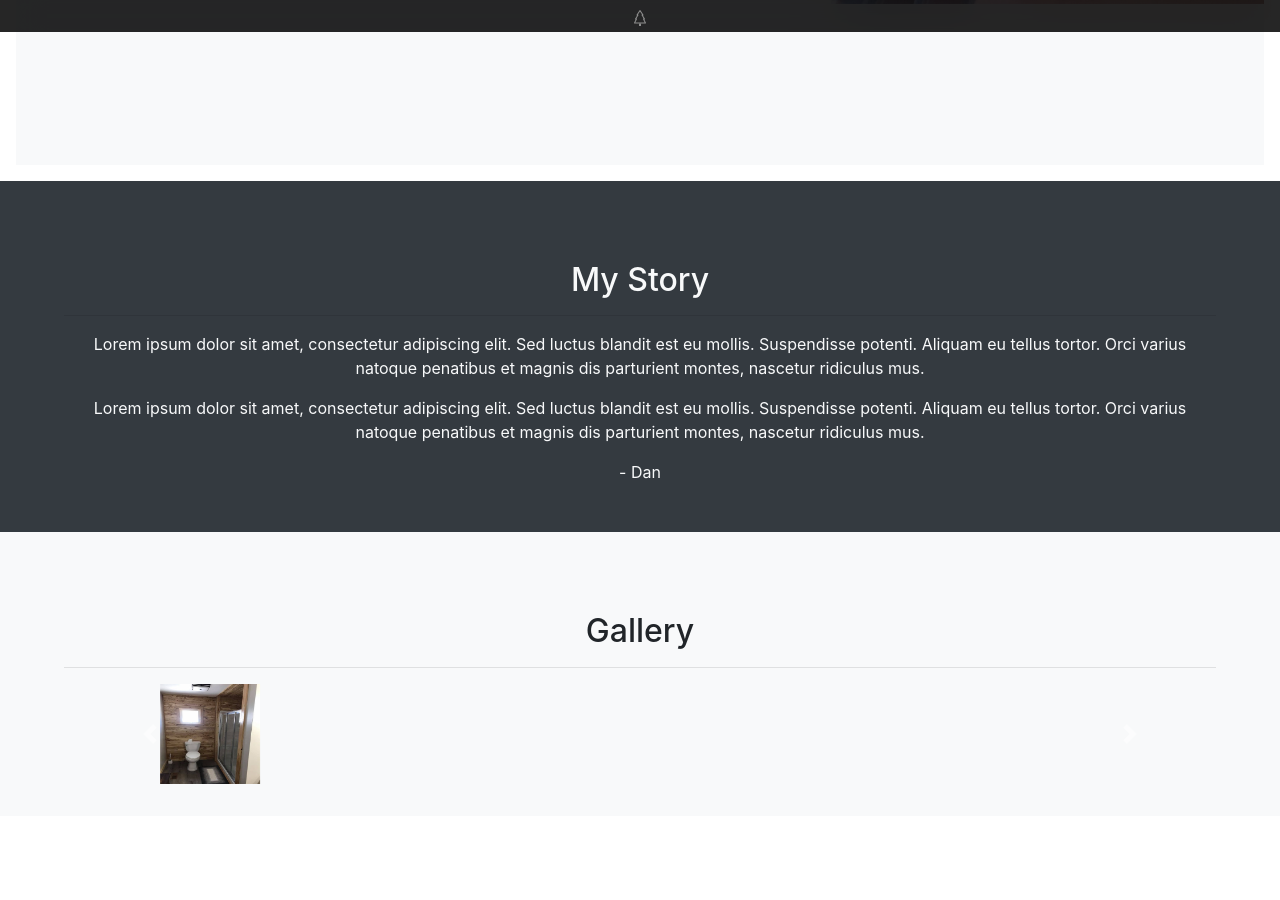
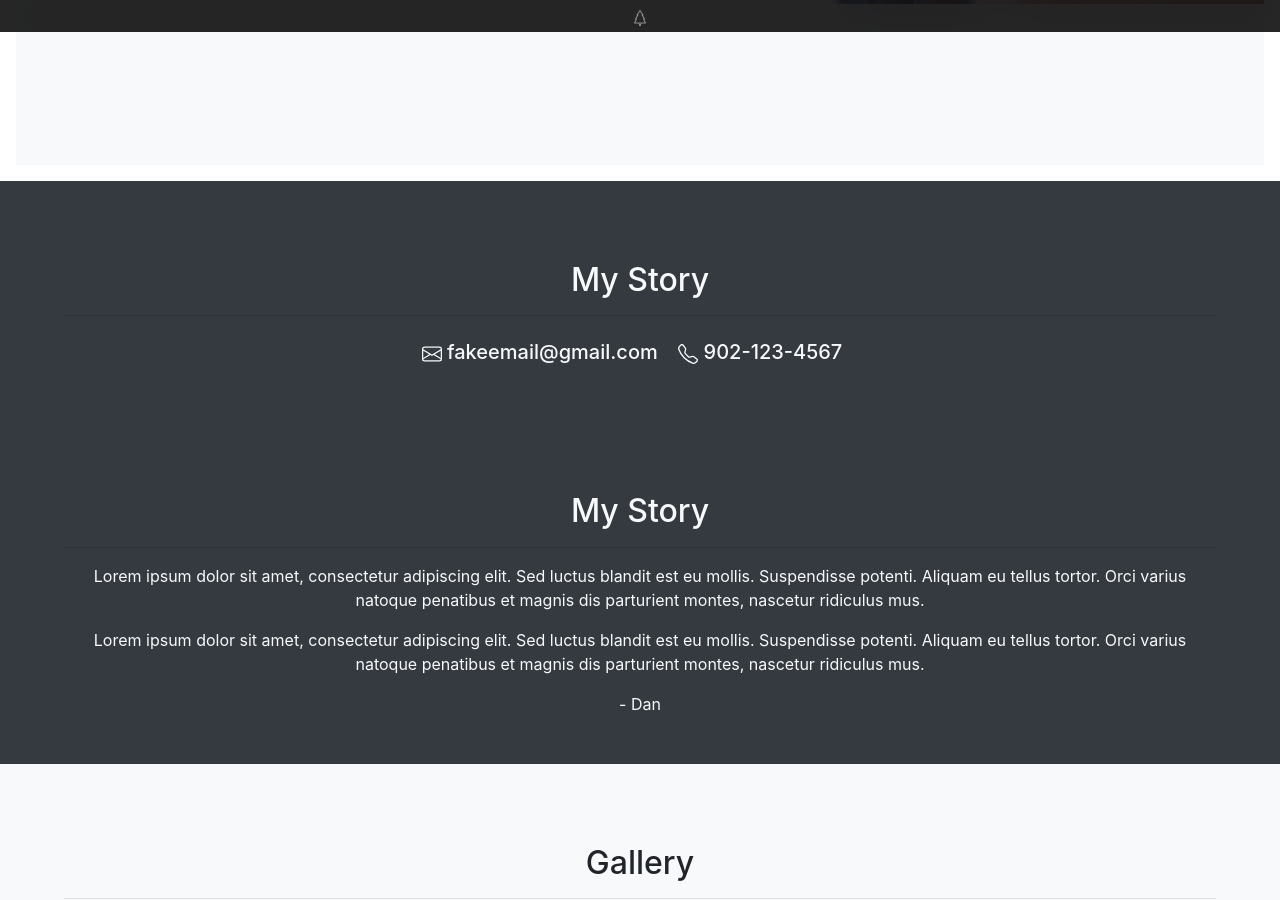
Before and after one commit to DBCarpentry/DBCarpentry.github.io, a Jekyll site: the page built from index.html, in a window 1280 px wide and 900 px high, scrolled down 783 px. Built offline with Jekyll 4.4.1, drawn with Linux system fonts in a browser that asks for light colours.

Commit message:
add contact

```diff
--- a/index.html
+++ b/index.html
@@ -78,18 +78,9 @@ title: Index
         <h1 class="cover-heading">Dan Barrett Carpentry</h1>
 
         <p class="lead">Insert your catch phrase here.</p>
-        <h2 class="navbar-brand">
-          <svg width="1em" height="1em" viewBox="0 0 16 16" class="bi bi-envelope" fill="currentColor" xmlns="http://www.w3.org/2000/svg">
-              <path fill-rule="evenodd" d="M0 4a2 2 0 0 1 2-2h12a2 2 0 0 1 2 2v8a2 2 0 0 1-2 2H2a2 2 0 0 1-2-2V4zm2-1a1 1 0 0 0-1 1v.217l7 4.2 7-4.2V4a1 1 0 0 0-1-1H2zm13 2.383l-4.758 2.855L15 11.114v-5.73zm-.034 6.878L9.271 8.82 8 9.583 6.728 8.82l-5.694 3.44A1 1 0 0 0 2 13h12a1 1 0 0 0 .966-.739zM1 11.114l4.758-2.876L1 5.383v5.73z"/>
-          </svg>
-        fakeemail@gmail.com</h2>
-        <h2 class="navbar-brand">
-          <svg width="1em" height="1em" viewBox="0 0 16 16" class="bi bi-telephone" fill="currentColor" xmlns="http://www.w3.org/2000/svg">
-            <path fill-rule="evenodd" d="M3.654 1.328a.678.678 0 0 0-1.015-.063L1.605 2.3c-.483.484-.661 1.169-.45 1.77a17.568 17.568 0 0 0 4.168 6.608 17.569 17.569 0 0 0 6.608 4.168c.601.211 1.286.033 1.77-.45l1.034-1.034a.678.678 0 0 0-.063-1.015l-2.307-1.794a.678.678 0 0 0-.58-.122l-2.19.547a1.745 1.745 0 0 1-1.657-.459L5.482 8.062a1.745 1.745 0 0 1-.46-1.657l.548-2.19a.678.678 0 0 0-.122-.58L3.654 1.328zM1.884.511a1.745 1.745 0 0 1 2.612.163L6.29 2.98c.329.423.445.974.315 1.494l-.547 2.19a.678.678 0 0 0 .178.643l2.457 2.457a.678.678 0 0 0 .644.178l2.189-.547a1.745 1.745 0 0 1 1.494.315l2.306 1.794c.829.645.905 1.87.163 2.611l-1.034 1.034c-.74.74-1.846 1.065-2.877.702a18.634 18.634 0 0 1-7.01-4.42 18.634 18.634 0 0 1-4.42-7.009c-.362-1.03-.037-2.137.703-2.877L1.885.511z"/>
-          </svg>
-        902-123-4567</h2>
+
     </div>
-      <a href="#Story" style="text-decoration: none">
+      <a href="#contact" style="text-decoration: none">
         <svg xmlns="http://www.w3.org/2000/svg" width="12%" height="12%" fill="currentColor" class="bi bi-arrow-down-circle" viewBox="0 0 16 16">
           <path fill-rule="evenodd" d="M8 15A7 7 0 1 0 8 1a7 7 0 0 0 0 14zm0 1A8 8 0 1 0 8 0a8 8 0 0 0 0 16z"/>
           <path fill-rule="evenodd" d="M8 4a.5.5 0 0 1 .5.5v5.793l2.146-2.147a.5.5 0 0 1 .708.708l-3 3a.5.5 0 0 1-.708 0l-3-3a.5.5 0 1 1 .708-.708L7.5 10.293V4.5A.5.5 0 0 1 8 4z"/>
@@ -99,6 +90,24 @@ title: Index
     <!--div class="product-device shadow-sm d-none d-md-block"></div>
     <div class="product-device product-device-2 shadow-sm d-none d-md-block"></div-->
   </div>
+ <!--contact-->
+ <div class="bg-dark me-md-3 pt-3 px-3 pt-md-5 px-md-5 text-center overflow-hidden" id="contact" style="height: 100%; color: #f8f9fa">
+   <div class="my-3 p-3">
+     <h2 class="display-5">My Story</h2>
+     <hr></hr>
+       <h2 class="navbar-brand">
+         <svg width="1em" height="1em" viewBox="0 0 16 16" class="bi bi-envelope" fill="currentColor" xmlns="http://www.w3.org/2000/svg">
+             <path fill-rule="evenodd" d="M0 4a2 2 0 0 1 2-2h12a2 2 0 0 1 2 2v8a2 2 0 0 1-2 2H2a2 2 0 0 1-2-2V4zm2-1a1 1 0 0 0-1 1v.217l7 4.2 7-4.2V4a1 1 0 0 0-1-1H2zm13 2.383l-4.758 2.855L15 11.114v-5.73zm-.034 6.878L9.271 8.82 8 9.583 6.728 8.82l-5.694 3.44A1 1 0 0 0 2 13h12a1 1 0 0 0 .966-.739zM1 11.114l4.758-2.876L1 5.383v5.73z"/>
+         </svg>
+       fakeemail@gmail.com</h2>
+       <h2 class="navbar-brand">
+         <svg width="1em" height="1em" viewBox="0 0 16 16" class="bi bi-telephone" fill="currentColor" xmlns="http://www.w3.org/2000/svg">
+           <path fill-rule="evenodd" d="M3.654 1.328a.678.678 0 0 0-1.015-.063L1.605 2.3c-.483.484-.661 1.169-.45 1.77a17.568 17.568 0 0 0 4.168 6.608 17.569 17.569 0 0 0 6.608 4.168c.601.211 1.286.033 1.77-.45l1.034-1.034a.678.678 0 0 0-.063-1.015l-2.307-1.794a.678.678 0 0 0-.58-.122l-2.19.547a1.745 1.745 0 0 1-1.657-.459L5.482 8.062a1.745 1.745 0 0 1-.46-1.657l.548-2.19a.678.678 0 0 0-.122-.58L3.654 1.328zM1.884.511a1.745 1.745 0 0 1 2.612.163L6.29 2.98c.329.423.445.974.315 1.494l-.547 2.19a.678.678 0 0 0 .178.643l2.457 2.457a.678.678 0 0 0 .644.178l2.189-.547a1.745 1.745 0 0 1 1.494.315l2.306 1.794c.829.645.905 1.87.163 2.611l-1.034 1.034c-.74.74-1.846 1.065-2.877.702a18.634 18.634 0 0 1-7.01-4.42 18.634 18.634 0 0 1-4.42-7.009c-.362-1.03-.037-2.137.703-2.877L1.885.511z"/>
+         </svg>
+       902-123-4567</h2>
+    </div>
+  </div>
+
   <!-- about me -->
   <div class="bg-dark me-md-3 pt-3 px-3 pt-md-5 px-md-5 text-center overflow-hidden" id="Story" style="height: 100%; color: #f8f9fa">
     <div class="my-3 p-3">
```
